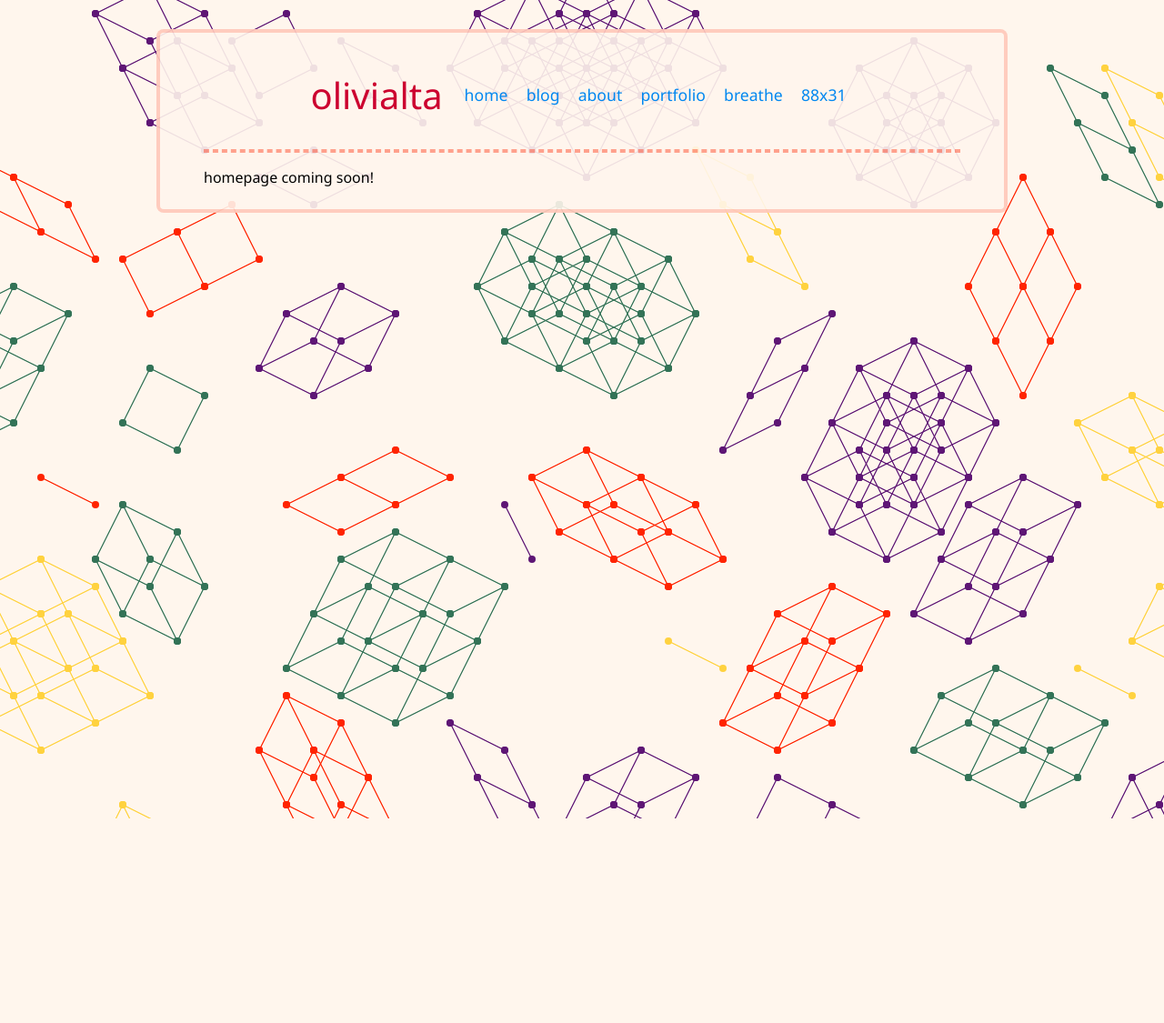
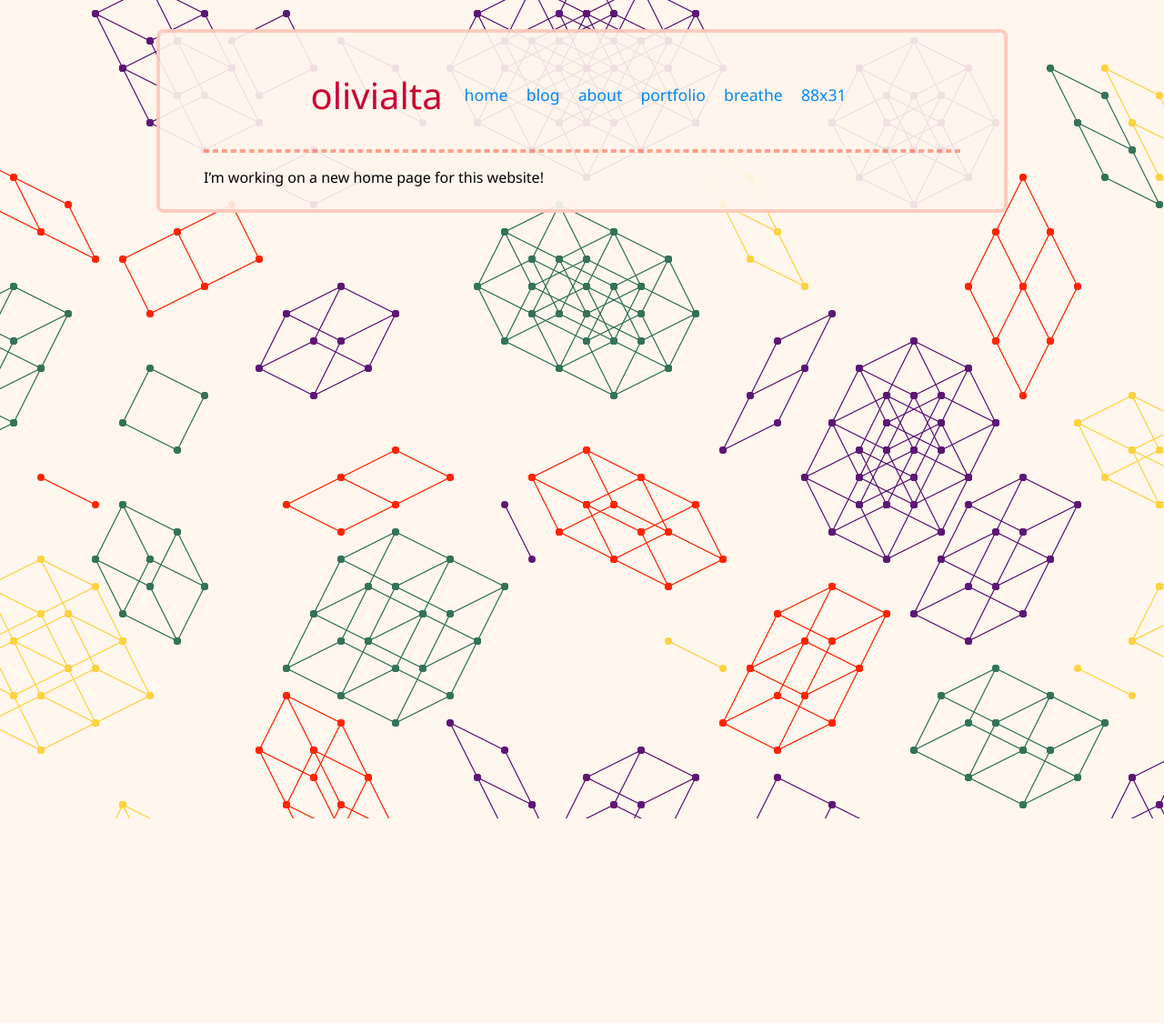
Before and after one commit to RocketRace/rocketrace.github.io, a Jekyll site: the page built from index.md, in a window 1280 px wide. Shown: the whole page at 91% size. Built offline with Jekyll 4.4.1, drawn with Linux system fonts in a browser that asks for light colours.

Commit message:
messages

```diff
--- a/index.md
+++ b/index.md
@@ -2,4 +2,4 @@
 layout: default
 ---
 
-homepage coming soon!
+I'm working on a new home page for this website!
```
Also changed, not shown: portfolio.md (+2 -1 lines).
